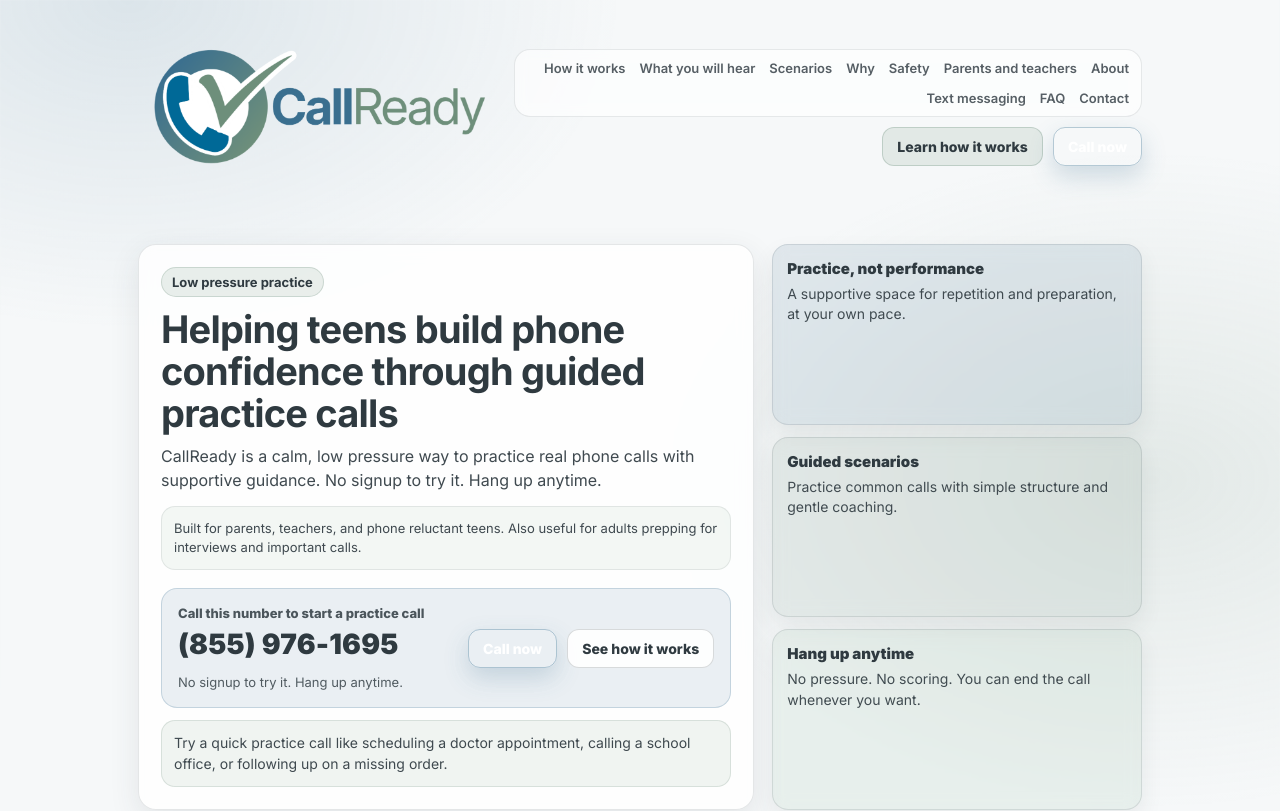
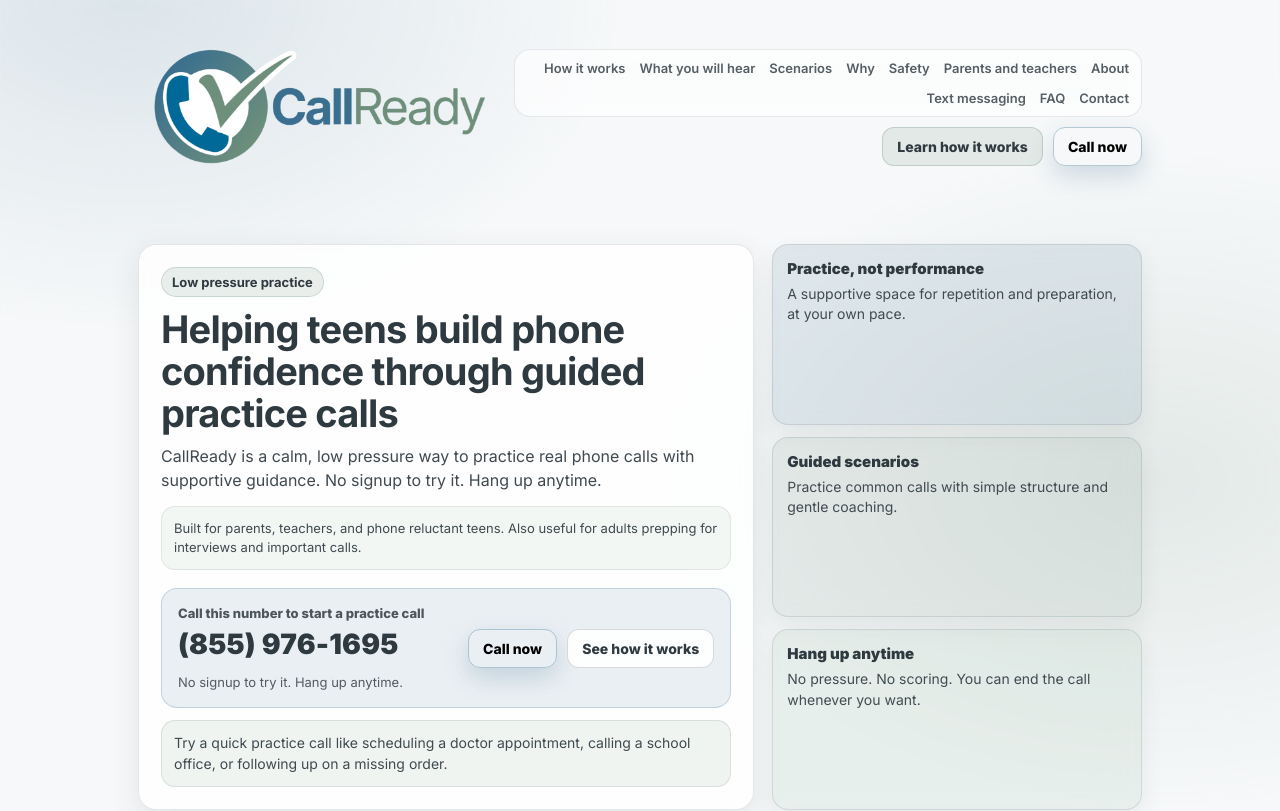
Before and after one commit to CallReady/callready-web, a Next.js app: page / in a window 1280 px wide. Shown: the top 811 px of the page. Built offline with nearby package versions, Linux system fonts and the light colour scheme.

Commit message:
Update page.js

```diff
--- a/app/page.js
+++ b/app/page.js
@@ -49,7 +49,7 @@
                 <a className="btn btnSecondary" href="#how">
                   Learn how it works
                 </a>
-                <a className="btn btnPrimary" href={TEL_LINK}>
+                <a className="btn btnPrimary" href={TEL_LINK} aria-label="Call now">
                   Call now
                 </a>
               </div>
@@ -82,7 +82,7 @@
                 </div>
 
                 <div className="phoneActions">
-                  <a className="btn btnPrimary" href={TEL_LINK}>
+                  <a className="btn btnPrimary" href={TEL_LINK} aria-label="Call now">
                     Call now
                   </a>
                   <a className="btn" href="#how">
@@ -530,7 +530,7 @@
             </div>
 
             <div className="footerActions">
-              <a className="btn btnPrimary" href={TEL_LINK}>
+              <a className="btn btnPrimary" href={TEL_LINK} aria-label="Call CallReady">
                 Call {PHONE_DISPLAY}
               </a>
               <a className="btn" href="#how">
@@ -551,7 +551,7 @@
             <div className="stickyBrand">CallReady</div>
             <div className="small">Tap to call {PHONE_DISPLAY}</div>
           </div>
-          <a className="btn btnPrimary" href={TEL_LINK}>
+          <a className="btn btnPrimary" href={TEL_LINK} aria-label="Call now">
             Call now
           </a>
         </div>
@@ -567,10 +567,6 @@
           --bg: #f6f8f9;
           --border: rgba(47, 58, 64, 0.12);
           --shadow: 0 12px 30px rgba(47, 58, 64, 0.12);
-
-          --softBlue: rgba(58, 111, 143, 0.08);
-          --softGreen: rgba(110, 143, 123, 0.10);
-          --softAccent: rgba(155, 191, 166, 0.14);
         }
 
         .pageBg {
@@ -1062,9 +1058,13 @@
           border-color: rgba(47, 58, 64, 0.28);
         }
 
+        /* CHANGE: make tel: buttons use black text for readability */
+        a.btn.btnPrimary[href^="tel:"] {
+          color: #000;
+        }
+
         .btnPrimary {
           background: var(--blue);
-          color: #fff;
           border-color: rgba(58, 111, 143, 0.35);
         }
 
```
